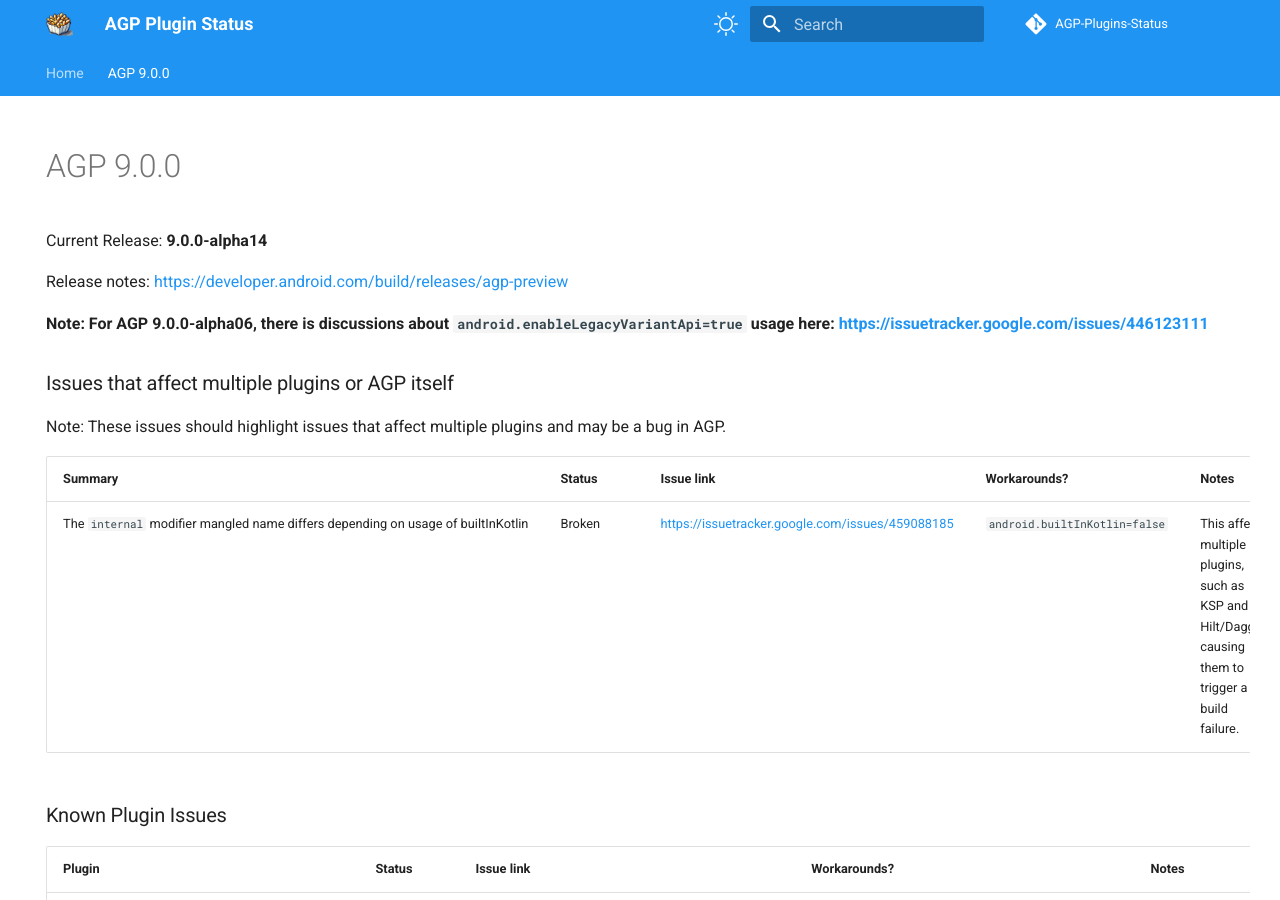
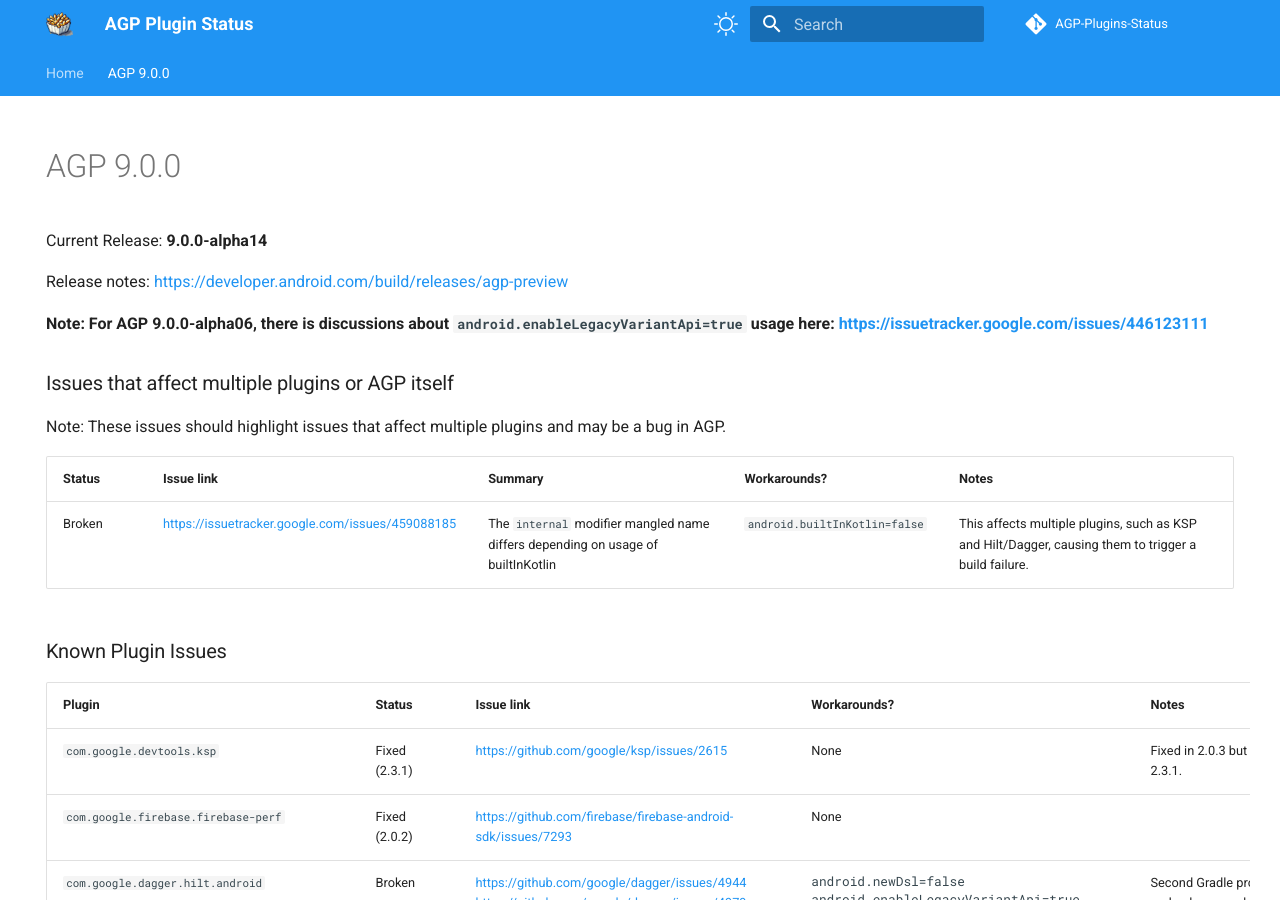
Before and after one commit to pablobaxter/AGP-Plugins-Status, an MkDocs documentation site: the page built from docs/agp-9.0.0.md, in a window 1280 px wide and 900 px high. Built offline with MkDocs 1.6.1 and Material for MkDocs 9.7.7, drawn with Linux system fonts in a browser that asks for light colours; comment, search, counter and statistics services are not loaded.

Commit message:
Fix table so it doesn't look so horrible

```diff
--- a/docs/agp-9.0.0.md
+++ b/docs/agp-9.0.0.md
@@ -12,9 +12,9 @@
 ### Issues that affect multiple plugins or AGP itself
 Note: These issues should highlight issues that affect multiple plugins and may be a bug in AGP.
 
-| Summary | Status | Issue link | Workarounds? | Notes |
+| Status | Issue link | Summary | Workarounds? | Notes |
 |:---|:---|:---|:---|:---|
-| The `internal` modifier mangled name differs depending on usage of builtInKotlin | Broken | https://issuetracker.google.com/issues/459088185 | `android.builtInKotlin=false` | This affects multiple plugins, such as KSP and Hilt/Dagger, causing them to trigger a build failure. |
+| Broken | https://issuetracker.google.com/issues/459088185 | The `internal` modifier mangled name differs depending on usage of builtInKotlin | `android.builtInKotlin=false` | This affects multiple plugins, such as KSP and Hilt/Dagger, causing them to trigger a build failure. |
 
 ### Known Plugin Issues
 
```
